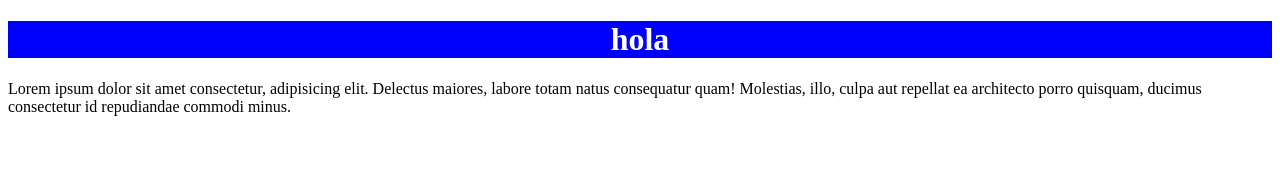
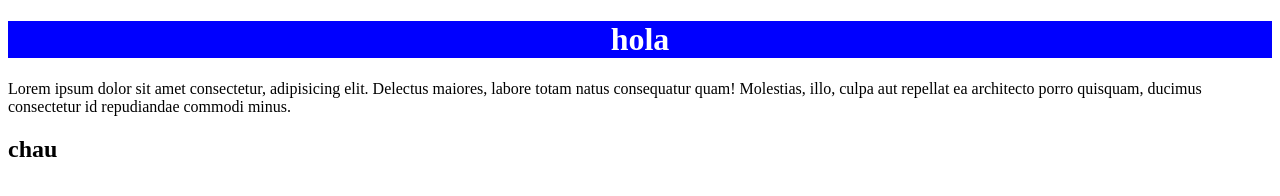
Before and after one commit to ikreynes/nuevorepocodogit, a plain HTML site: page index.html in a window 1280 px wide. Drawn offline with Linux system fonts and the light colour scheme.

Commit message:
Agregamos subtitulo

```diff
--- a/index.html
+++ b/index.html
@@ -10,5 +10,6 @@
 <body>
     <h1>hola</h1>
     <p>Lorem ipsum dolor sit amet consectetur, adipisicing elit. Delectus maiores, labore totam natus consequatur quam! Molestias, illo, culpa aut repellat ea architecto porro quisquam, ducimus consectetur id repudiandae commodi minus.</p>
+    <h2>chau</h2>
 </body>
 </html>
```
